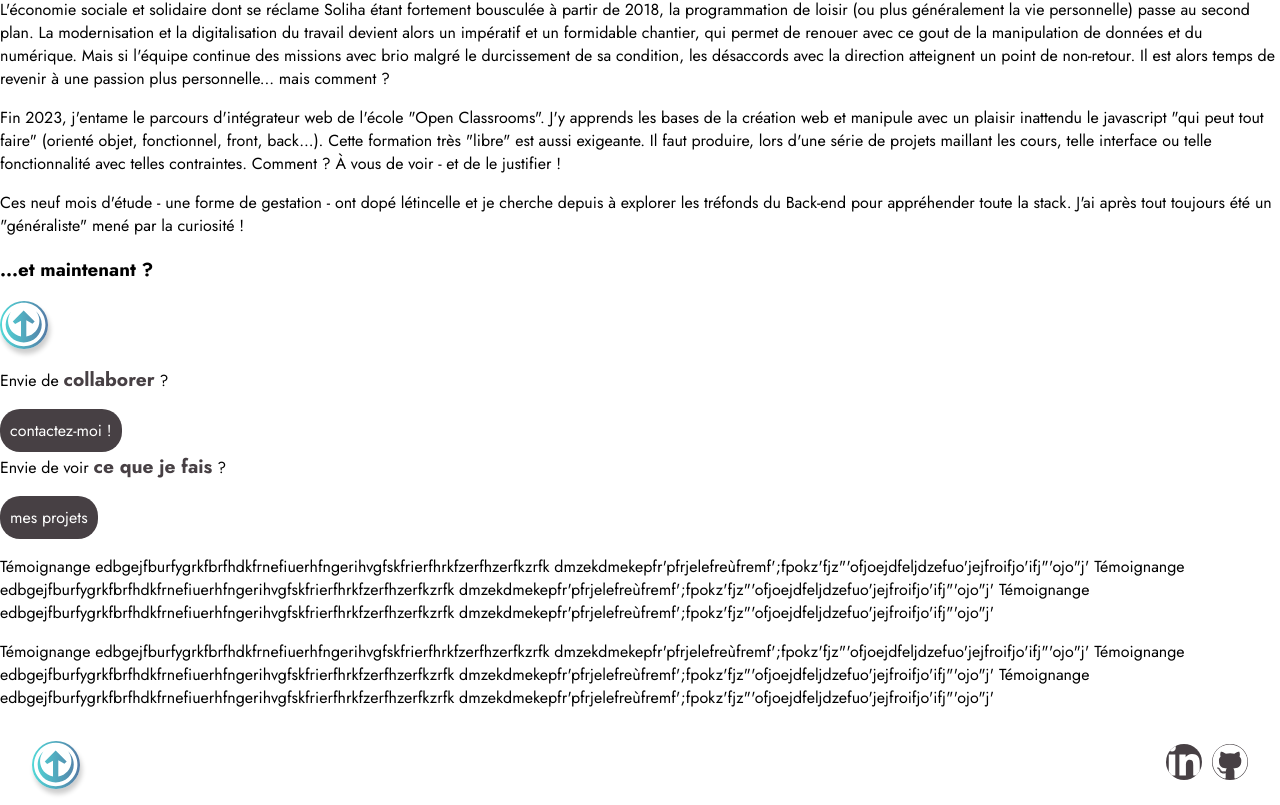
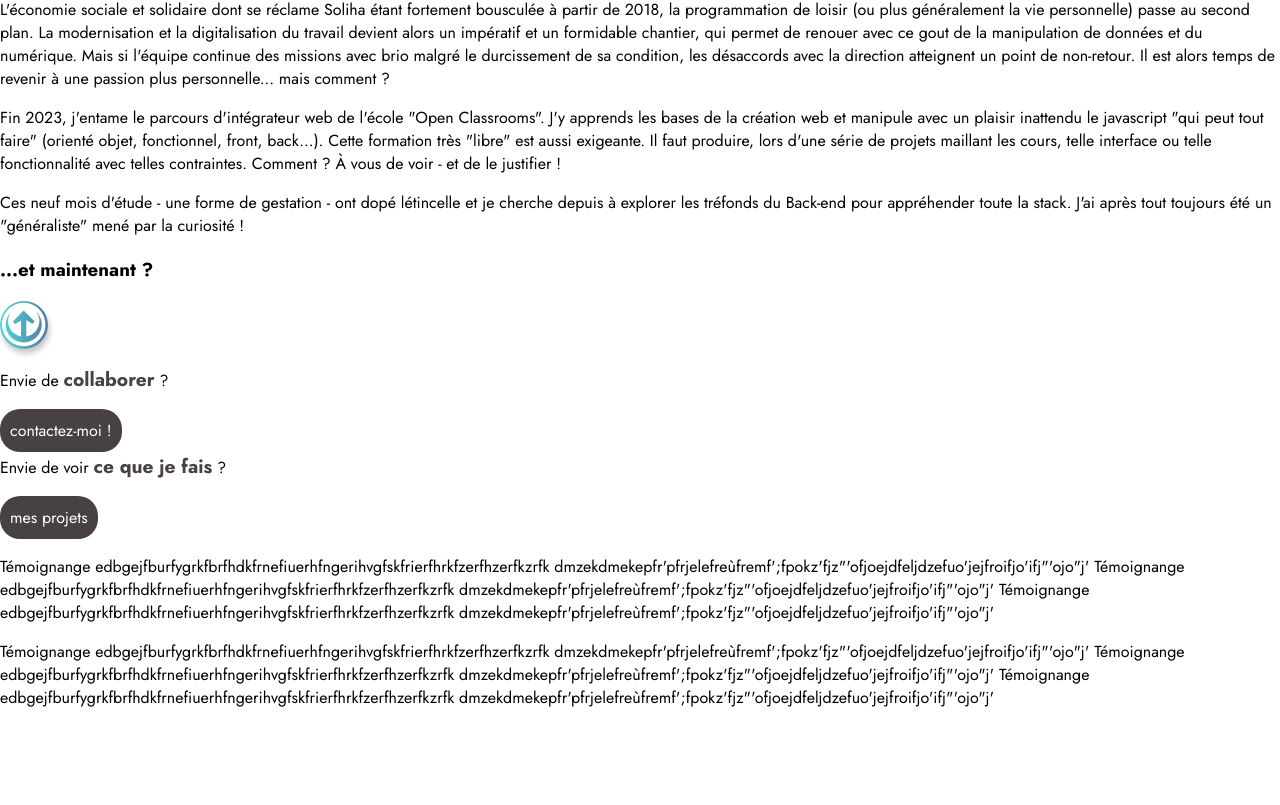
Before and after one commit to Jouvain/OC_P12, a React (Vite) app: page /about in a window 1280 px wide. Shown: the part 261-1066 px from the top of the page. After the commit the page ends 986 px from the top, so only its background shows below. Built offline with nearby package versions, Linux system fonts and the light colour scheme.

Commit message:
footer/header dispatched, BackToTop changed,pure errorPage OK

```diff
--- a/src/Components/Footer/Footer.css
+++ b/src/Components/Footer/Footer.css
@@ -20,9 +20,9 @@
     background-color: white;
     background: linear-gradient(to left, var(--main-color),  var(--light-color));
     box-shadow: 2px 5px 5px rgba(0,0,0,0.2);
-    transition: all 200ms;
-
+    transition: all 0.5s;
+    cursor: pointer;
 }
 .bubble:hover {
-    box-shadow: 2px 5px 5px var(--dark-color) ;
+    transform: scale(1.2) ;
 }
--- a/src/Components/Footer/Footer.jsx
+++ b/src/Components/Footer/Footer.jsx
@@ -1,14 +1,17 @@
 /* imports */
+import { Link } from "react-scroll"
 import linkedIn from "../../assets/linkedin-in.svg"
 import gitHub from "../../assets/github.svg"
 import arrow from "../../assets/orb-direction.svg"
 import "./Footer.css"
 
+
 export default function Footer() {
     return(
         <footer className="footer">
             <div className="bubble backTop">
-                <a href="#topAnchor"> <img src={arrow} /> </a>
+                <Link to="top" smooth={true} > <img src={arrow} />  </Link>
+
             </div>
             <div>
                 <a href="https://www.linkedin.com/in/cyril-ferrer/" target="blank" ><img src={linkedIn}  alt="the linkedIn logo" className="footer__icon"/></a>
--- a/src/Errorpage/Errorpage.css
+++ b/src/Errorpage/Errorpage.css
@@ -7,7 +7,7 @@
     justify-content: space-between;
     align-items: center;
     z-index: -2;
-
+    margin: 5% auto;
 }
 .error__wave {
     display: flex;
--- a/src/Homepage/Homepage.jsx
+++ b/src/Homepage/Homepage.jsx
@@ -13,6 +13,8 @@ import { keepTheme } from "../utils/theme"
 import { useEffect } from "react"
 import { Trans, useTranslation } from "react-i18next"
 import { useState } from "react"
+import Header from "../Components/Header/Header"
+import Footer from "../Components/Footer/Footer"
 
 
 /** import assets **/
@@ -57,6 +59,8 @@ export default function Homepage() {
     }
 
     return(
+        <>
+        <Header />
         <main>
             <section className="rows landing" id="top">
                 <div className="wave__top--outline"></div>
@@ -136,6 +140,8 @@ export default function Homepage() {
 
             </section>
         </main>
+        <Footer />
+        </>
     )
 }
 
--- a/src/main.jsx
+++ b/src/main.jsx
@@ -16,13 +16,13 @@ ReactDOM.createRoot(document.getElementById('root')).render(
 
   <React.StrictMode>
     <Router>
-        <Header />
+
         <Routes>
             <Route path="/" element={<Homepage />} />
             <Route path="/about" element={<Aboutpage />} />
             <Route path="*" element={<Errorpage />} />
         </Routes>
-        <Footer />
+
     </Router>
   </React.StrictMode>,
 )
```
